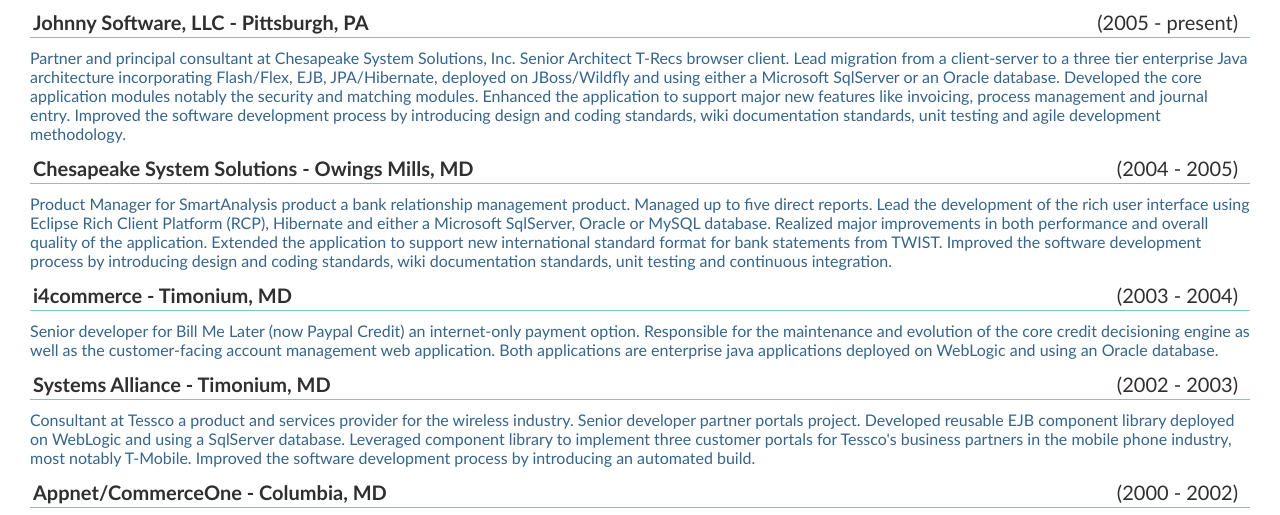
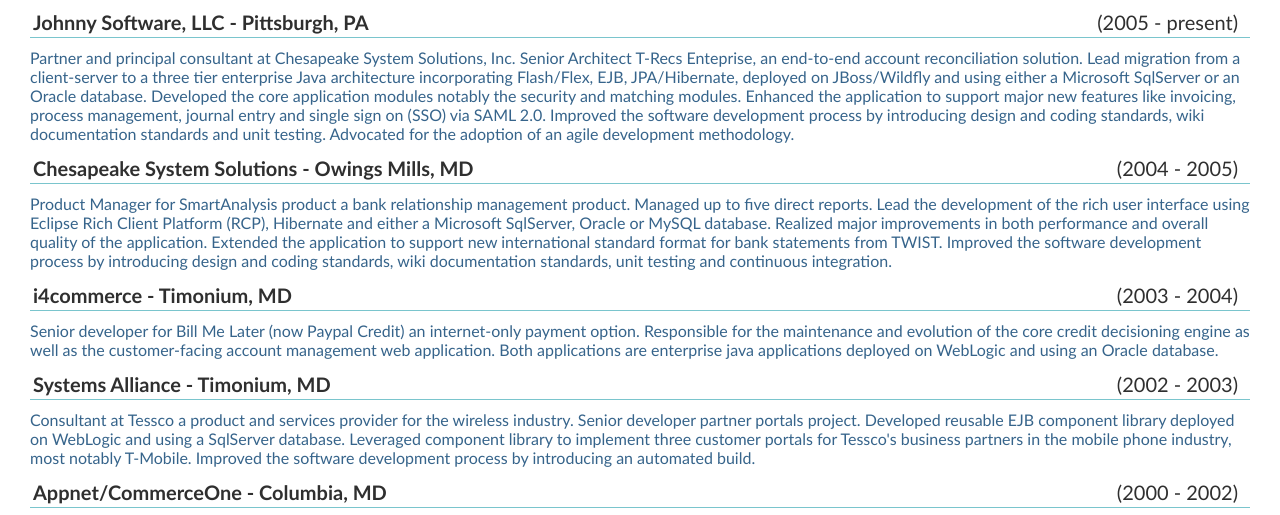
Before and after one commit to skerstetter/skerstetter.github.io, a plain HTML site: page shawn-kerstetter-resume.html in a window 1280 px wide. Shown: the part 282-797 px from the top of the page. Drawn offline with Linux system fonts and the light colour scheme.

Commit message:
Updates from JGB review

```diff
--- a/shawn-kerstetter-resume.html
+++ b/shawn-kerstetter-resume.html
@@ -44,11 +44,12 @@
 
 <div><table class="job-header"><tr><td><a href="http://www.chessys.com/" target="_blank">Johnny&nbsp;Software,&nbsp;LLC</a>&nbsp;&dash;&nbsp;Pittsburgh, PA</td><td class="job-tenure">(2005 - present)</td></tr></table></div>
 <div class="job-detail">
-  Partner and principal consultant at Chesapeake System Solutions, Inc.  Senior Architect T-Recs browser client.
+  Partner and principal consultant at Chesapeake System Solutions, Inc.  Senior Architect T-Recs Enteprise, an end-to-end account reconciliation solution.
   Lead migration from a client-server to a three tier enterprise Java architecture incorporating Flash/Flex, EJB, JPA/Hibernate, deployed on JBoss/Wildfly and using either a Microsoft SqlServer or an Oracle database.
   Developed the core application modules notably the security and matching modules.
-  Enhanced the application to support major new features like invoicing, process management and journal entry.
-  Improved the software development process by introducing design and coding standards, wiki documentation standards, unit testing and agile development methodology.
+  Enhanced the application to support major new features like invoicing, process management, journal entry and single sign on (SSO) via SAML 2.0.
+  Improved the software development process by introducing design and coding standards, wiki documentation standards and unit testing.
+  Advocated for the adoption of an agile development methodology.
 </div>
 
 <div><table class="job-header"><tr><td><a href="http://www.chessys.com/" target="_blank">Chesapeake&nbsp;System&nbsp;Solutions</a>&nbsp;&dash;&nbsp;Owings Mills, MD</td><td class="job-tenure">(2004 - 2005)</td></tr></table></div>
```
